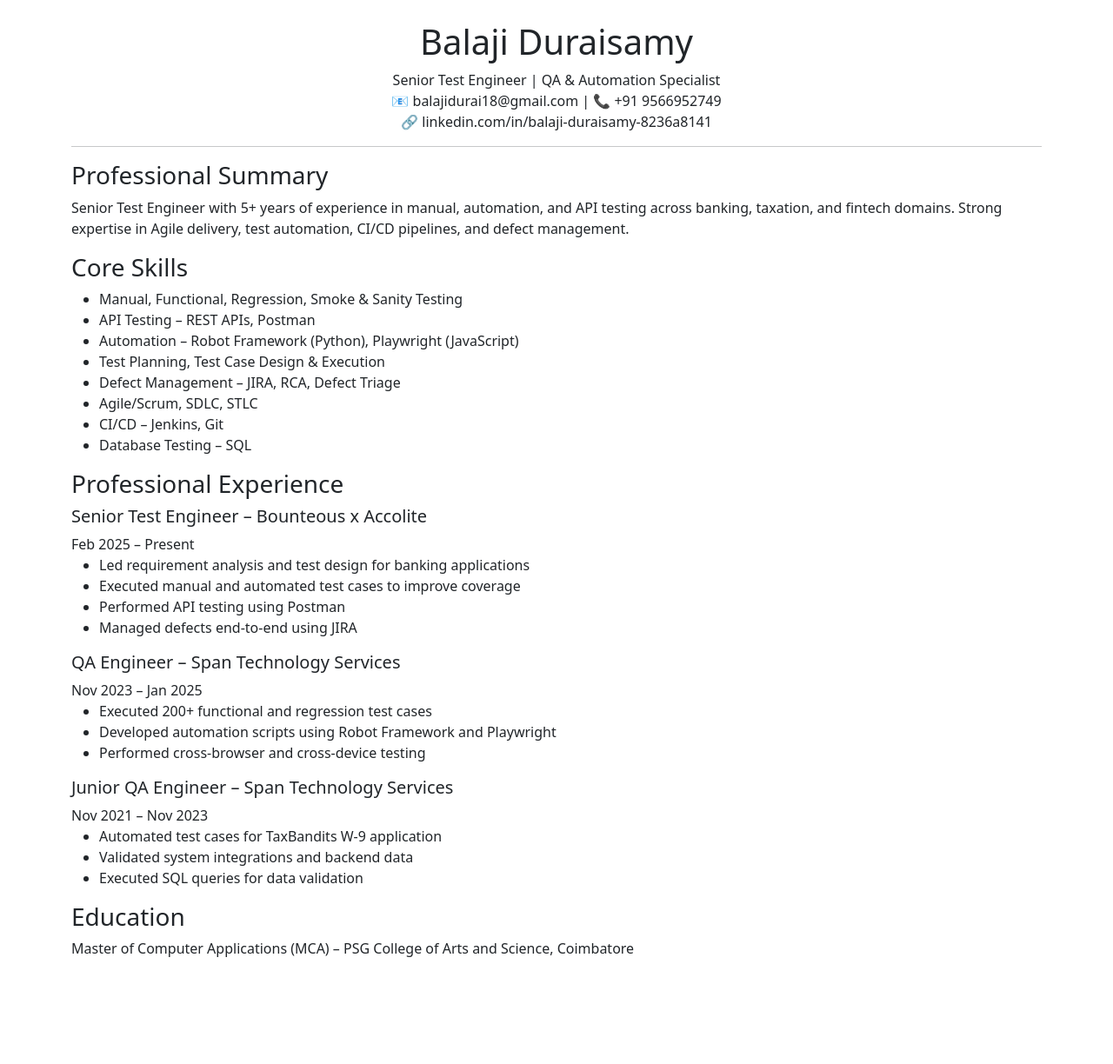
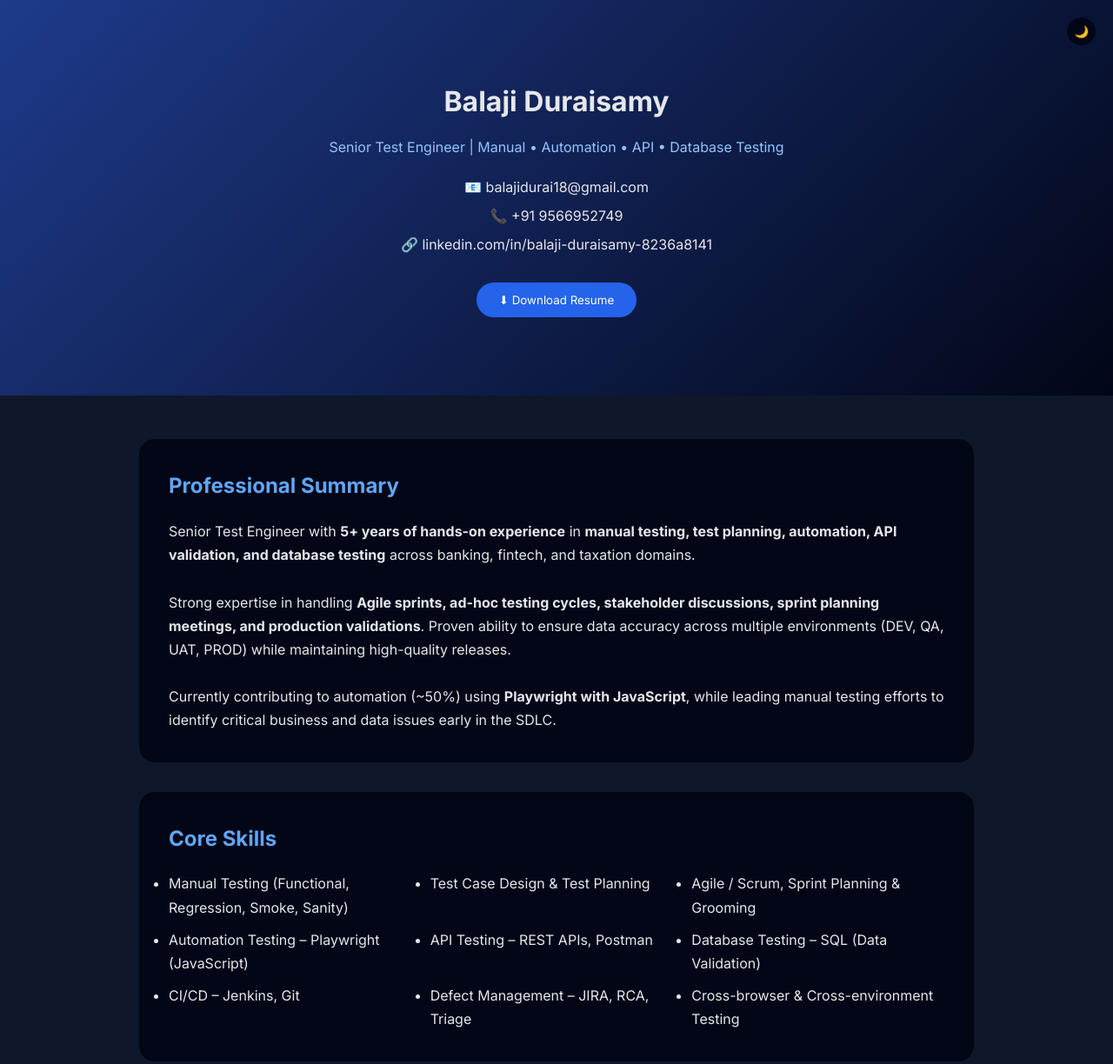
Before and after one commit to Work-cloud-learn/Learnings, a plain HTML site: page index.html in a window 1280 px wide. Shown: the top 1224 px of the page at 87% size. Before the commit the page ends 1127 px from the top, so only its background shows below. Drawn offline with nearby package versions, Linux system fonts and the light colour scheme.

Commit message:
commit 3

```diff
--- a/index.html
+++ b/index.html
@@ -1,97 +1,147 @@
 <!DOCTYPE html>
 <html lang="en">
 <head>
-  <meta charset="UTF-8">
-  <meta name="viewport" content="width=device-width, initial-scale=1.0">
-  <title>Balaji Duraisamy - Resume</title>
+  <meta charset="UTF-8"/>
+  <meta name="viewport" content="width=device-width, initial-scale=1.0"/>
+  <title>Balaji Duraisamy | Senior Test Engineer</title>
 
-  <!-- Bootstrap -->
-  <link href="https://cdn.jsdelivr.net/npm/bootstrap@5.3.2/dist/css/bootstrap.min.css" rel="stylesheet">
+  <!-- Google Analytics -->
+  <script async src="https://www.googletagmanager.com/gtag/js?id=G-XXXXXXX"></script>
+  <script>
+    window.dataLayer = window.dataLayer || [];
+    function gtag(){dataLayer.push(arguments);}
+    gtag('js', new Date());
+    gtag('config', 'G-XXXXXXX');
+  </script>
 
-  <!-- Custom CSS -->
-  <link rel="stylesheet" href="style.css">
+  <link href="https://fonts.googleapis.com/css2?family=Inter:wght@300;400;600;700&display=swap" rel="stylesheet">
+  <link rel="stylesheet" href="style.css"/>
 </head>
+
 <body>
 
-  <div class="container my-4">
-    <h1 class="text-center name">Balaji Duraisamy</h1>
-    <p class="text-center contact">
-      Senior Test Engineer | QA & Automation Specialist<br>
-      📧 balajidurai18@gmail.com | 📞 +91 9566952749<br>
-      🔗 linkedin.com/in/balaji-duraisamy-8236a8141
+<header class="hero">
+  <button class="mode-btn" onclick="toggleTheme()">🌙</button>
+
+  <h1 class="fade-up">Balaji Duraisamy</h1>
+  <p class="subtitle fade-up delay-1">
+    Senior Test Engineer | Manual • Automation • API • Database Testing
   </p>
 
-    <hr>
+  <div class="contact fade-up delay-2">
+    <span>📧 balajidurai18@gmail.com</span>
+    <span>📞 +91 9566952749</span>
+    <span>🔗 linkedin.com/in/balaji-duraisamy-8236a8141</span>
+  </div>
 
-    <section>
-      <h3>Professional Summary</h3>
+  <div class="hero-actions fade-up delay-3">
+    <button class="download-btn" onclick="downloadResume()">⬇ Download Resume</button>
+    <!-- <button class="toggle-btn" onclick="viewResume()">👁 View Resume</button> -->
+  </div>
+</header>
+
+<main id="resume" class="container">
+
+  <!-- SUMMARY -->
+  <section class="card reveal">
+    <h2>Professional Summary</h2>
     <p>
-        Senior Test Engineer with 5+ years of experience in manual, automation, and API testing
-        across banking, taxation, and fintech domains. Strong expertise in Agile delivery,
-        test automation, CI/CD pipelines, and defect management.
+      Senior Test Engineer with <strong>5+ years of hands-on experience</strong> in
+      <strong>manual testing, test planning, automation, API validation, and database testing</strong>
+      across banking, fintech, and taxation domains.
+      <br><br>
+      Strong expertise in handling <strong>Agile sprints, ad-hoc testing cycles, stakeholder discussions,
+      sprint planning meetings, and production validations</strong>.
+      Proven ability to ensure data accuracy across multiple environments
+      (DEV, QA, UAT, PROD) while maintaining high-quality releases.
+      <br><br>
+      Currently contributing to automation (~50%) using
+      <strong>Playwright with JavaScript</strong>, while leading manual testing efforts
+      to identify critical business and data issues early in the SDLC.
     </p>
   </section>
 
-    <section>
-      <h3>Core Skills</h3>
-      <ul>
-        <li>Manual, Functional, Regression, Smoke & Sanity Testing</li>
+  <!-- SKILLS -->
+  <section class="card reveal">
+    <h2>Core Skills</h2>
+    <ul class="skills">
+      <li>Manual Testing (Functional, Regression, Smoke, Sanity)</li>
+      <li>Test Case Design & Test Planning</li>
+      <li>Agile / Scrum, Sprint Planning & Grooming</li>
+      <li>Automation Testing – Playwright (JavaScript)</li>
       <li>API Testing – REST APIs, Postman</li>
-        <li>Automation – Robot Framework (Python), Playwright (JavaScript)</li>
-        <li>Test Planning, Test Case Design & Execution</li>
-        <li>Defect Management – JIRA, RCA, Defect Triage</li>
-        <li>Agile/Scrum, SDLC, STLC</li>
+      <li>Database Testing – SQL (Data Validation)</li>
       <li>CI/CD – Jenkins, Git</li>
-        <li>Database Testing – SQL</li>
+      <li>Defect Management – JIRA, RCA, Triage</li>
+      <li>Cross-browser & Cross-environment Testing</li>
     </ul>
   </section>
 
-    <section>
-      <h3>Professional Experience</h3>
+  <!-- EXPERIENCE -->
+  <section class="card reveal">
+    <h2>Professional Experience</h2>
 
-      <div class="job">
-        <h5>Senior Test Engineer – Bounteous x Accolite</h5>
+    <!-- BOUNTEOUS -->
+    <div class="timeline-item">
+      <h3>Senior Test Engineer – Bounteous x Accolite</h3>
       <span class="date">Feb 2025 – Present</span>
       <ul>
-          <li>Led requirement analysis and test design for banking applications</li>
-          <li>Executed manual and automated test cases to improve coverage</li>
-          <li>Performed API testing using Postman</li>
-          <li>Managed defects end-to-end using JIRA</li>
+        <li>Led <strong>manual testing efforts</strong> for complex banking applications across multiple modules</li>
+        <li>Handled <strong>ad-hoc sprints</strong>, urgent production validations, and hotfix testing</li>
+        <li>Actively participated in <strong>sprint planning, daily stand-ups, retrospectives,
+            and stakeholder meetings</strong></li>
+        <li>Performed <strong>database testing</strong> using SQL to validate critical financial data</li>
+        <li>Executed <strong>environment-wise data checks</strong> (DEV, QA, UAT) before releases</li>
+        <li>Owned <strong>end-to-end defect lifecycle</strong> including RCA and triage discussions</li>
+        <li>Implemented automation (~50%) using <strong>Playwright with JavaScript</strong>
+            to stabilize regression suites</li>
+        <li>Reduced production defects by <strong>25%</strong> through early sprint validation</li>
       </ul>
     </div>
 
-      <div class="job">
-        <h5>QA Engineer – Span Technology Services</h5>
+    <!-- SPAN QA -->
+    <div class="timeline-item">
+      <h3>QA Engineer – Span Technology Services</h3>
       <span class="date">Nov 2023 – Jan 2025</span>
       <ul>
-          <li>Executed 200+ functional and regression test cases</li>
-          <li>Developed automation scripts using Robot Framework and Playwright</li>
-          <li>Performed cross-browser and cross-device testing</li>
+        <li>Executed extensive <strong>manual testing</strong> for web-based fintech and taxation applications</li>
+        <li>Designed and executed <strong>functional, regression, integration, and system test cases</strong></li>
+        <li>Developed and maintained automation frameworks using
+            <strong>Robot Framework</strong> (keyword-driven approach)</li>
+        <li>Performed <strong>API testing</strong> to validate backend services and integrations</li>
+        <li>Collaborated closely with developers to resolve critical defects before releases</li>
+        <li>Improved regression execution time by <strong>40%</strong> through automation optimization</li>
       </ul>
     </div>
 
-      <div class="job">
-        <h5>Junior QA Engineer – Span Technology Services</h5>
+    <!-- JUNIOR -->
+    <div class="timeline-item">
+      <h3>Junior QA Engineer – Span Technology Services</h3>
       <span class="date">Nov 2021 – Nov 2023</span>
       <ul>
-          <li>Automated test cases for TaxBandits W-9 application</li>
-          <li>Validated system integrations and backend data</li>
-          <li>Executed SQL queries for data validation</li>
+        <li>Built strong foundation in <strong>manual testing concepts</strong> including SDLC & STLC</li>
+        <li>Prepared detailed <strong>test scenarios, test cases, and test data</strong></li>
+        <li>Executed <strong>UI, functional, and regression testing</strong> for TaxBandits applications</li>
+        <li>Learned and applied <strong>defect reporting best practices</strong> using JIRA</li>
+        <li>Gained hands-on exposure to <strong>database validation and API basics</strong></li>
+        <li>Contributed to automation test execution and maintenance</li>
       </ul>
     </div>
   </section>
 
-    <section>
-      <h3>Education</h3>
-      <p>Master of Computer Applications (MCA) – PSG College of Arts and Science, Coimbatore</p>
+  <!-- EDUCATION -->
+  <section class="card reveal">
+    <h2>Education</h2>
+    <p>
+      <strong>Master of Computer Applications (MCA)</strong><br>
+      PSG College of Arts and Science, Coimbatore
+    </p>
   </section>
 
-  </div>
+</main>
 
-  <!-- Bootstrap JS -->
-  <script src="https://cdn.jsdelivr.net/npm/bootstrap@5.3.2/dist/js/bootstrap.bundle.min.js"></script>
+<footer>© 2026 Balaji Duraisamy</footer>
 
-  <!-- Custom JS -->
 <script src="script.js"></script>
 </body>
 </html>
--- a/script.js
+++ b/script.js
@@ -1,2 +1,29 @@
-// Simple JS for future enhancements
-console.log("Resume loaded successfully!");
+// Reveal on scroll
+const cards = document.querySelectorAll('.card');
+const observer = new IntersectionObserver(entries => {
+  entries.forEach(entry => {
+    if (entry.isIntersecting) {
+      entry.target.classList.add('show');
+    }
+  });
+}, { threshold: 0.15 });
+
+cards.forEach(card => observer.observe(card));
+
+// View resume
+function viewResume() {
+  document.getElementById("resume").scrollIntoView({ behavior: "smooth" });
+  if (typeof gtag !== "undefined") gtag('event', 'view_resume');
+}
+
+// Download resume
+function downloadResume() {
+  document.title = "Balaji_Duraisamy_Senior_QA";
+  if (typeof gtag !== "undefined") gtag('event', 'resume_download');
+  window.print();
+}
+
+// Theme toggle
+function toggleTheme() {
+  document.body.classList.toggle("light");
+}
--- /dev/null
+++ b/style.css
@@ -0,0 +1,154 @@
+* {
+  margin: 0;
+  padding: 0;
+  box-sizing: border-box;
+  font-family: 'Inter', sans-serif;
+}
+
+body {
+  background: #0f172a;
+  color: #e5e7eb;
+  line-height: 1.7;
+}
+
+/* HERO */
+.hero {
+  text-align: center;
+  padding: 90px 20px;
+  background: linear-gradient(135deg, #1e3a8a, #020617);
+  position: relative;
+}
+
+.subtitle {
+  color: #93c5fd;
+  margin-top: 12px;
+}
+
+.contact {
+  margin-top: 18px;
+  display: flex;
+  flex-direction: column;
+  gap: 6px;
+}
+
+/* BUTTONS */
+.hero-actions {
+  margin-top: 30px;
+  display: flex;
+  justify-content: center;
+  gap: 14px;
+}
+
+.download-btn, .toggle-btn {
+  padding: 12px 26px;
+  border-radius: 30px;
+  border: none;
+  cursor: pointer;
+}
+
+.download-btn {
+  background: #2563eb;
+  color: white;
+}
+
+.toggle-btn {
+  background: transparent;
+  color: #93c5fd;
+  border: 1px solid #93c5fd;
+}
+
+.mode-btn {
+  position: absolute;
+  top: 20px;
+  right: 20px;
+  background: #020617;
+  border: none;
+  color: white;
+  padding: 8px;
+  border-radius: 50%;
+}
+
+/* CONTENT */
+.container {
+  max-width: 1000px;
+  margin: auto;
+  padding: 50px 20px;
+}
+
+.card {
+  background: #020617;
+  padding: 34px;
+  border-radius: 18px;
+  margin-bottom: 34px;
+  transform: translateY(40px);
+  opacity: 0;
+  transition: all 0.8s ease;
+}
+
+.card.show {
+  transform: translateY(0);
+  opacity: 1;
+}
+
+.card h2 {
+  color: #60a5fa;
+  margin-bottom: 18px;
+}
+
+.timeline-item {
+  margin-bottom: 28px;
+}
+
+.date {
+  font-size: 0.85rem;
+  color: #94a3b8;
+}
+
+/* SKILLS GRID */
+.skills {
+  display: grid;
+  grid-template-columns: repeat(auto-fit, minmax(260px, 1fr));
+  gap: 10px;
+}
+
+/* LIGHT MODE */
+body.light {
+  background: #f8fafc;
+  color: #020617;
+}
+
+body.light .card {
+  background: white;
+}
+
+/* MOBILE */
+@media (max-width: 768px) {
+  .hero {
+    padding: 70px 15px;
+  }
+
+  .hero-actions {
+    flex-direction: column;
+  }
+
+  .container {
+    padding: 30px 15px;
+  }
+}
+
+/* PRINT */
+@media print {
+  section, .card, .timeline-item {
+    break-inside: avoid;
+    page-break-inside: avoid;
+  }
+
+  body {
+    background: white;
+    color: black;
+  }
+
+  .mode-btn, footer {
+    display: none;
+  }
+}
--- a/styles.css
+++ /dev/null
@@ -1,33 +0,0 @@
-body {
-  background-color: #f8f9fa;
-  font-family: Arial, sans-serif;
-}
-
-.name {
-  font-weight: bold;
-}
-
-.contact {
-  font-size: 0.95rem;
-  color: #555;
-}
-
-h3 {
-  margin-top: 25px;
-  border-bottom: 2px solid #333;
-  padding-bottom: 5px;
-}
-
-.job h5 {
-  margin-top: 15px;
-  font-weight: bold;
-}
-
-.date {
-  font-size: 0.85rem;
-  color: #666;
-}
-
-ul {
-  margin-top: 10px;
-}
```
Lines whose indentation alone changed are shown as unchanged.
